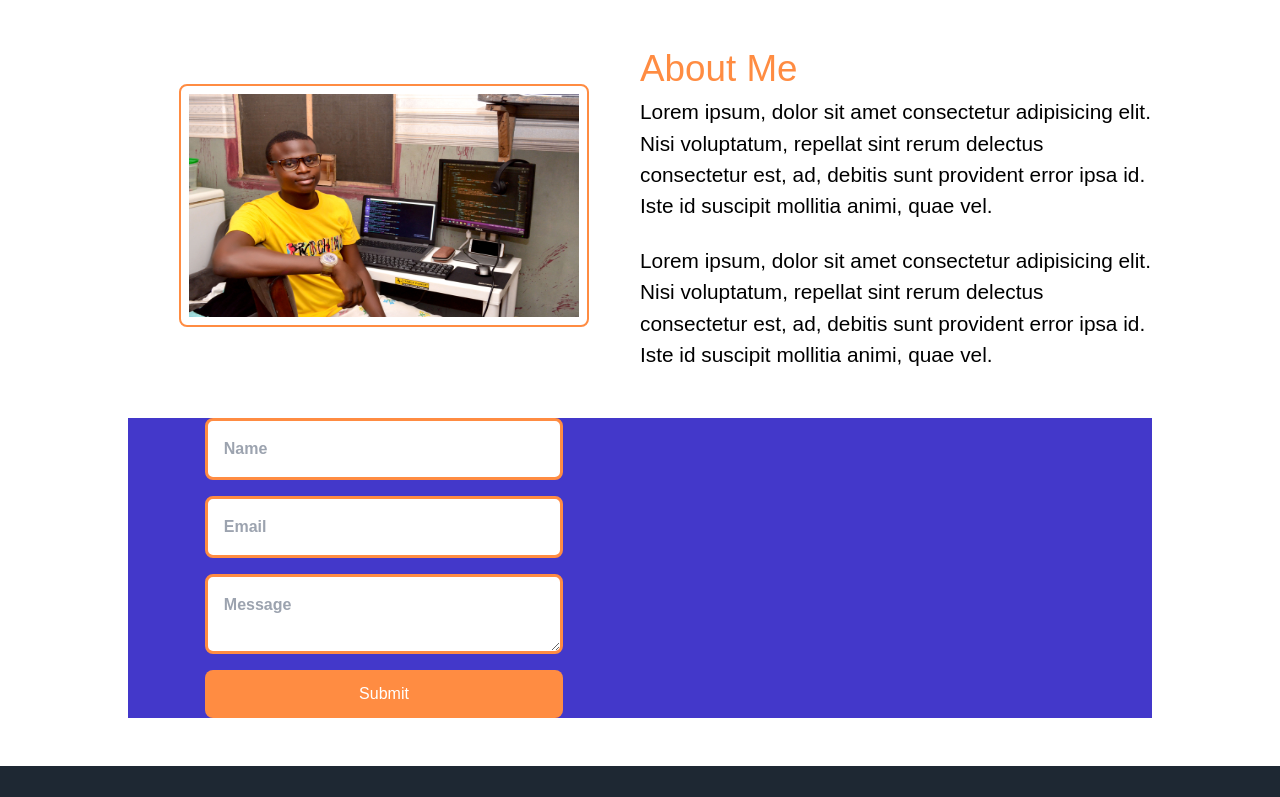
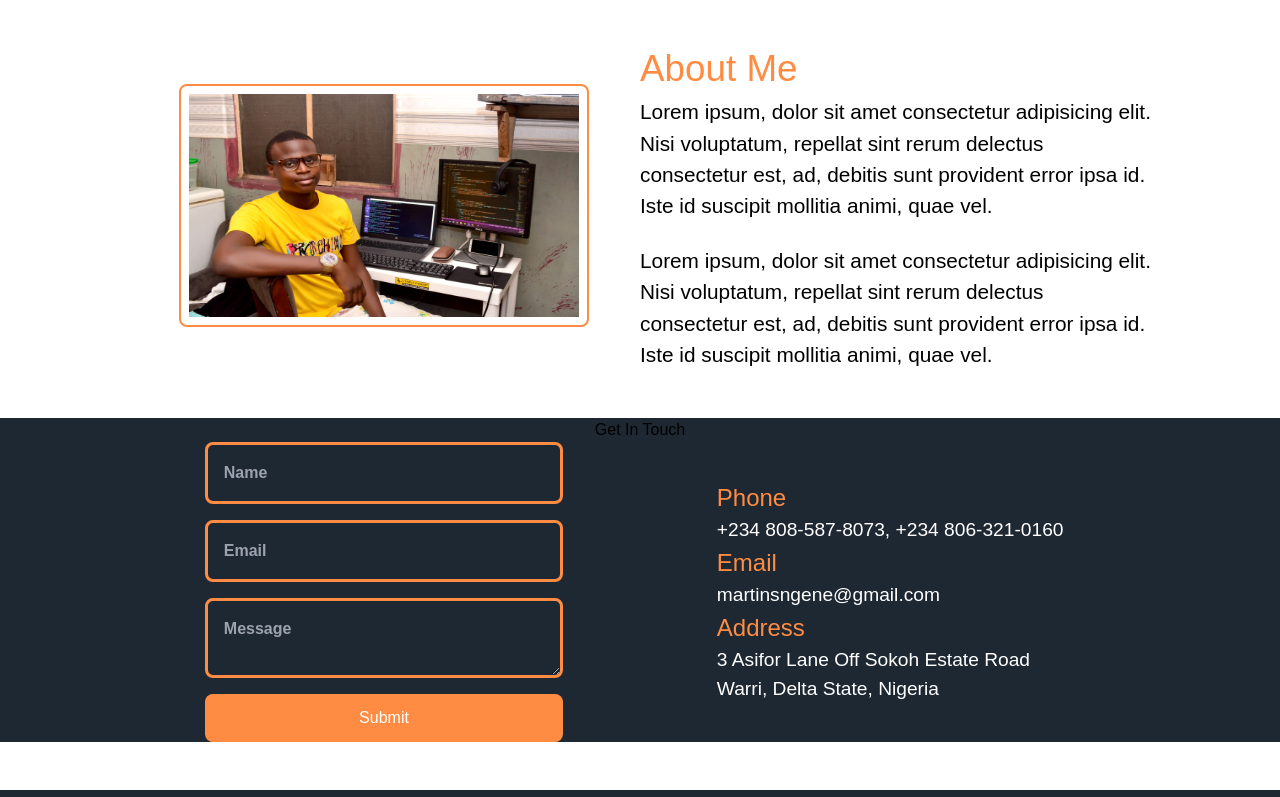
Before and after one commit to Martinsngene/dev-martins, a Next.js app: page / in a window 1280 px wide. Shown: the part 2000-2797 px from the top of the page. Built offline with nearby package versions, Linux system fonts and the light colour scheme.

Commit message:
[update] on existing project

```diff
--- a/components/ContactMe.jsx
+++ b/components/ContactMe.jsx
@@ -4,40 +4,58 @@ import CustomTextArea from "./CustomTextArea";
 
 function ContactMe() {
   return (
-    <div className="flex items-center justify-center my-[3rem]">
-      <div className="grid grid-cols-2 w-[80%]">
-        <div className="col-span-1 flex items-center justify-center bg-indigo-700">
+    <div className="flex flex-col items-center justify-center my-[3rem] bg-[#1E2833]">
+      <div>
+        <h1>Get In Touch</h1>
+      </div>
+      <div className="grid grid-cols-1 md:grid-cols-2 w-full md:w-[80%]">
+        <div className="col-span-1 flex items-center justify-center">
           <div className="contactMeForm w-full flex flex-col items-center justify-center">
-            <div className="w-[70%]">
+            <div className="w-full md:w-[70%]">
               <CustomInput
                 placeholder="Name"
-                className="border-[3px] border-[#FF8C42] p-4 rounded-lg"
+                className="border-[3px] border-[#FF8C42] p-2 md:p-4 rounded-lg bg-[#1E2833]"
               />
             </div>
-            <div className="w-[70%]">
+            <div className="w-full md:w-[70%]">
               <CustomInput
                 placeholder="Email"
-                className="border-[3px] border-[#FF8C42] p-4 rounded-lg"
+                className="border-[3px] border-[#FF8C42] p-2 md:p-4 rounded-lg bg-[#1E2833]"
               />
             </div>
-            <div className="w-[70%]">
+            <div className="w-full md:w-[70%]">
               <CustomTextArea
                 placeholder="Message"
-                className="border-[3px] border-[#FF8C42] p-4 rounded-lg"
+                className="border-[3px] border-[#FF8C42] p-2 md:p-4 rounded-lg bg-[#1E2833]"
               />
             </div>
-            <div className="w-[70%]">
-              <button className="w-full h-12 bg-[#FF8C42] flex items-center justify-center text-[#fff] rounded-lg">
+            <div className="w-full md:w-[70%]">
+              <button className="w-full h-10 md:h-12 bg-[#FF8C42] flex items-center justify-center text-[#fff] rounded-lg">
                 Submit
               </button>
             </div>
           </div>
         </div>
-        <div className="col-span-1 flex items-center justify-center bg-indigo-700">
+        <div className="col-span-1 flex items-center justify-center">
           <div className="contactMeForm w-full flex flex-col items-center justify-center">
-            <div className="w-[70%]"></div>
-            <div className="w-[70%]"></div>
-            <div className="w-[70%]"></div>
+            <div className="w-[70%]">
+              <h2 className="text-[#FF8C42] text-[1.5rem]">Phone</h2>
+              <p className="text-[#fff] text-[1.2rem]">
+                +234 808-587-8073, +234 806-321-0160
+              </p>
+            </div>
+            <div className="w-[70%]">
+              <h2 className="text-[#FF8C42] text-[1.5rem]">Email</h2>
+              <p className="text-[#fff] text-[1.2rem]">
+                martinsngene@gmail.com
+              </p>
+            </div>
+            <div className="w-[70%]">
+              <h2 className="text-[#FF8C42] text-[1.5rem]">Address</h2>
+              <p className="text-[#fff] text-[1.2rem]">
+                3 Asifor Lane Off Sokoh Estate Road Warri, Delta State, Nigeria
+              </p>
+            </div>
             <div className="w-[70%]"></div>
           </div>
         </div>
--- a/components/CustomTextArea.jsx
+++ b/components/CustomTextArea.jsx
@@ -9,7 +9,7 @@ function CustomTextArea(props) {
           id={props.id}
           placeholder={props.placeholder}
           onChange={props.onchange}
-          className={`w-full h-20 outline-none font-bold ${props.className}`}
+          className={`w-full h-15 md:h-20 outline-none font-bold ${props.className}`}
         ></textarea>
       </div>
     </div>
--- a/components/Footer.jsx
+++ b/components/Footer.jsx
@@ -44,7 +44,7 @@ const Footer = () => {
               <Link href={"/"}>Contact</Link>
             </li>
             <li className="mb-4 md:-mb-0">
-              <Link href={"/"}>Articles</Link>
+              <Link href={"/"}>All posts</Link>
             </li>
           </ul>
         </div>
--- a/components/NavBar.jsx
+++ b/components/NavBar.jsx
@@ -33,7 +33,7 @@ const NavBar = () => {
             <Link href={"/"}>Contact</Link>
           </li>
           <li className="font-bold">
-            <Link href={"/"}>Articles</Link>
+            <Link href={"/"}>All posts</Link>
           </li>
         </ul>
       </div>
```
